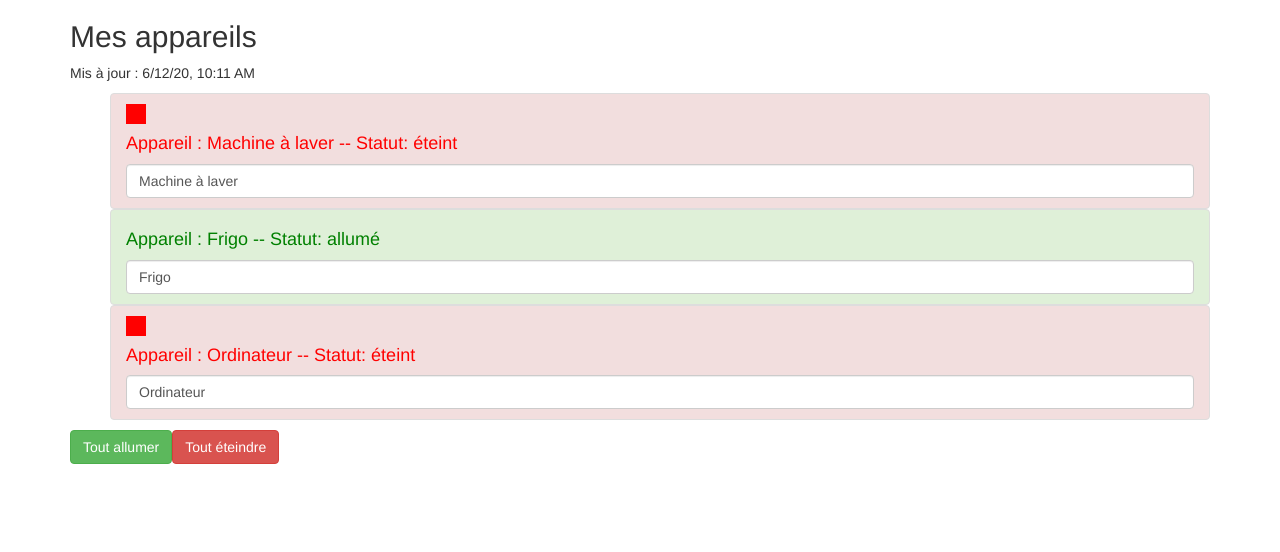
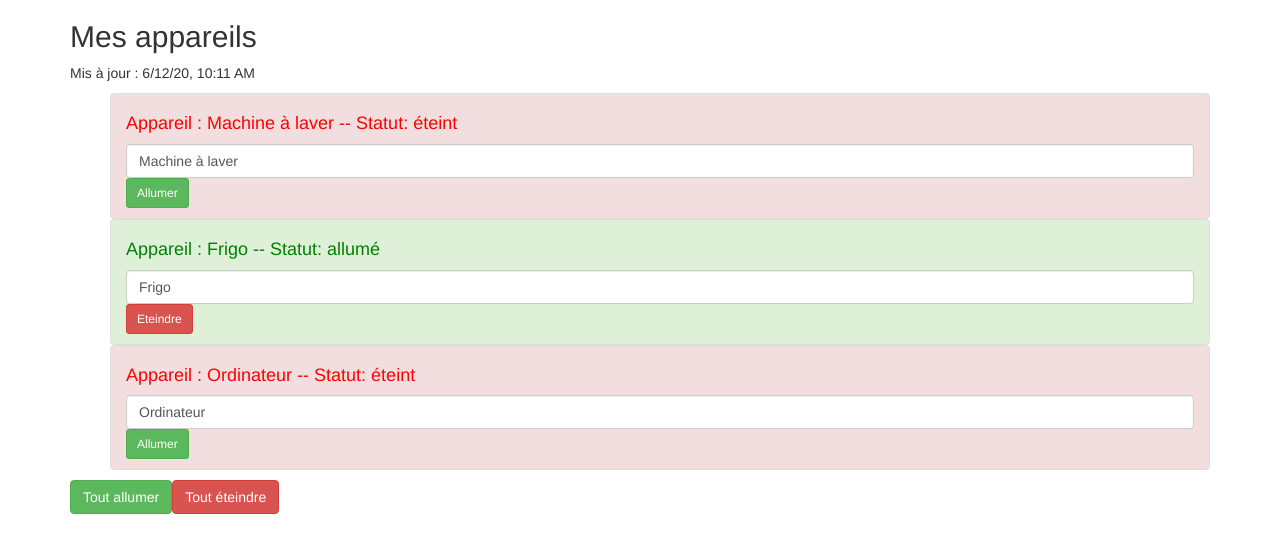
Before and after one commit to bugtronik/angular-oc, an Angular app in the folder mon-projet-angular/: page / in a window 1280 px wide. Shown: the top 552 px of the page. Built offline with nearby package versions, Linux system fonts and the light colour scheme.

Commit message:
Structure du code avec services - Terminé

```diff
--- a/mon-projet-angular/src/app/app.component.html
+++ b/mon-projet-angular/src/app/app.component.html
@@ -4,9 +4,10 @@
 	  <h2>Mes appareils</h2>
 	  <p>Mis à jour : {{ lastUpdate | async | date: 'short' }}</p>
       <ul>
-		  <app-appareil *ngFor="let appareil of appareils"
+		  <app-appareil *ngFor="let appareil of appareils; let i = index"
 						  [appareilName]="appareil.name"
-						  [appareilStatus]="appareil.status"></app-appareil>
+						  [appareilStatus]="appareil.status"
+						  [index]="i"></app-appareil>
       </ul>
       <button class="btn btn-success"
               [disabled]="!isAuth"
--- a/mon-projet-angular/src/app/app.component.ts
+++ b/mon-projet-angular/src/app/app.component.ts
@@ -8,6 +8,8 @@
 })
 export class AppComponent implements OnInit {
 	isAuth = false;
+
+
 	lastUpdate = new Promise((resolve, reject) => {
 		const date = new Date();
 		setTimeout(
--- a/mon-projet-angular/src/app/appareil/appareil.component.html
+++ b/mon-projet-angular/src/app/appareil/appareil.component.html
@@ -1,8 +1,13 @@
 <li [ngClass]="{'list-group-item': true,
                 'list-group-item-success': appareilStatus === 'allumé',
                 'list-group-item-danger': appareilStatus === 'éteint'}">
-    <div style="width: 20px;height: 20px;background-color: red;"
-         *ngIf="appareilStatus === 'éteint'"></div>
     <h4 [ngStyle]="{color: getColor()}">Appareil : {{ appareilName }} -- Statut: {{ getStatus() }}</h4>
     <input type="text" class="form-control" [(ngModel)]="appareilName" />
+
+    <button class="btn btn-sm btn-success"
+               *ngIf="appareilStatus === 'éteint'"
+               (click)="onSwitch()">Allumer</button>
+     <button class="btn btn-sm btn-danger"
+               *ngIf="appareilStatus === 'allumé'"
+               (click)="onSwitch()">Eteindre</button>
 </li>
--- a/mon-projet-angular/src/app/appareil/appareil.component.ts
+++ b/mon-projet-angular/src/app/appareil/appareil.component.ts
@@ -1,4 +1,5 @@
 import { Component, OnInit, Input } from '@angular/core';
+import { AppareilService } from '../services/appareil.service';
 
 @Component({
   selector: 'app-appareil',
@@ -9,9 +10,10 @@
 
 
 	@Input() appareilName: string;
-	@Input() appareilStatus: string;
+  @Input() appareilStatus: string;
+  @Input() index: number;
 
-  constructor() { }
+  constructor(private appareilService: AppareilService) { }
 
   ngOnInit(): void {
   }
@@ -28,4 +30,12 @@
 	  }
   }
 
+  onSwitch() {
+    if(this.appareilStatus === 'allumé') {
+      this.appareilService.switchOffOne(this.index);
+    } else if(this.appareilStatus === 'éteint') {
+      this.appareilService.switchOnOne(this.index);
+    }
+  }
+
 }
--- a/mon-projet-angular/src/app/services/appareil.service.ts
+++ b/mon-projet-angular/src/app/services/appareil.service.ts
@@ -28,4 +28,12 @@
             appareil.status = 'éteint';
         }
     }
+
+    switchOnOne(i: number) {
+        this.appareils[i].status = 'allumé';
+    }
+
+    switchOffOne(i: number) {
+        this.appareils[i].status = 'éteint';
+    }
 }
```
